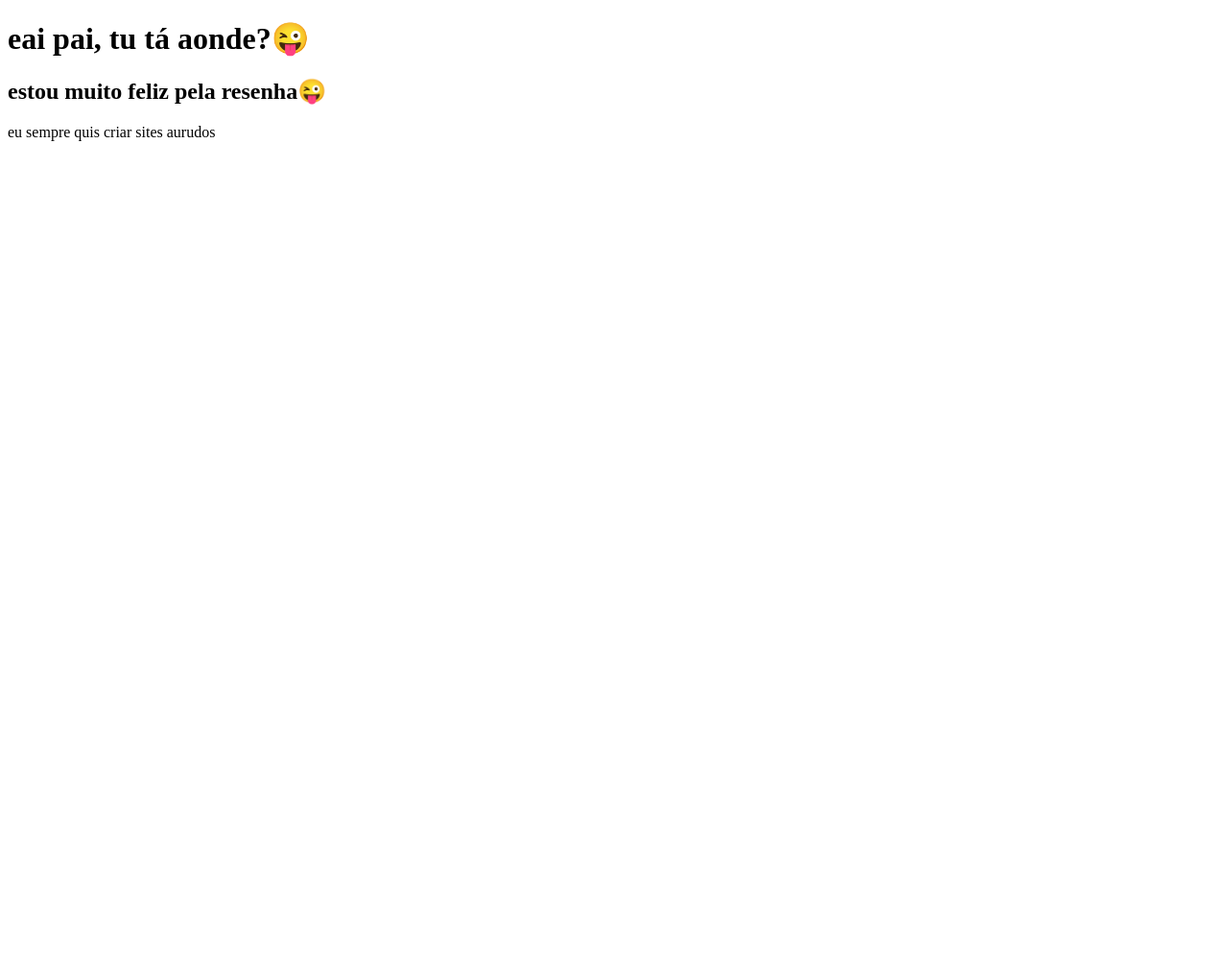
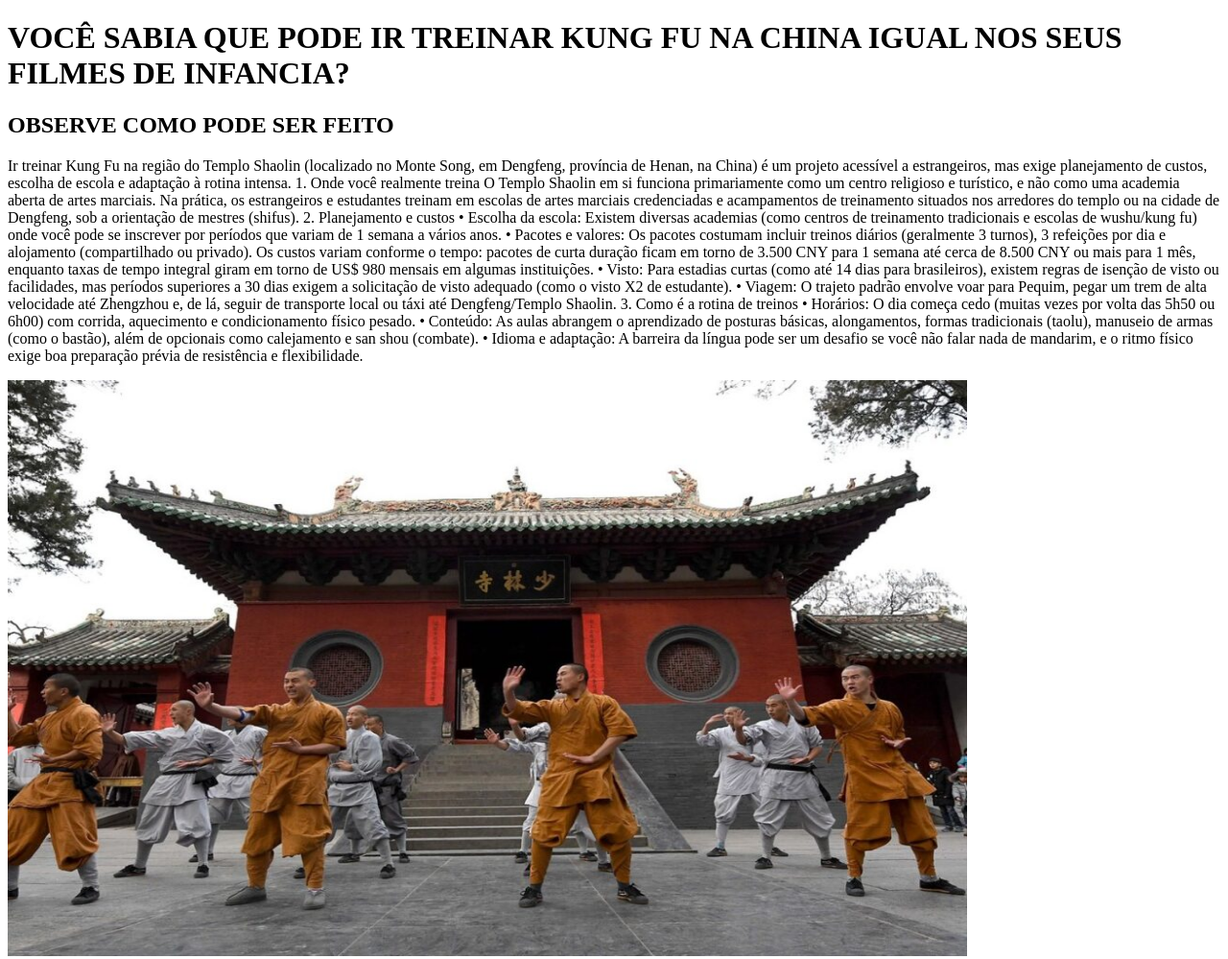
Before and after one commit to marcelocardenas36/opa, a plain HTML site: page index.html in a window 1280 px wide. Shown: the whole page at 96% size. Before the commit the page ends 800 px from the top, so only its background shows below. Drawn offline with Linux system fonts and the light colour scheme.

Commit message:
site atualizado

```diff
--- a/index.html
+++ b/index.html
@@ -3,13 +3,39 @@
     <head>
 
 
-      <title>meu primeiro site</title>
+      <title>Myfirstsite</title>
 
 
     </head>
     <body>
-        <h1>eai pai, tu tá aonde?😜</h1>
-        <h2>estou muito feliz pela resenha😜</h1>
-        <p> eu sempre quis criar sites aurudos</p>
+        <h1>VOCÊ SABIA QUE PODE IR TREINAR KUNG FU NA CHINA IGUAL NOS SEUS FILMES DE INFANCIA?</h1>
+        <h2>OBSERVE COMO PODE SER FEITO</h1>
+        <p> Ir treinar Kung Fu na região do Templo Shaolin (localizado no Monte Song, em Dengfeng, província de Henan, na China) é um projeto acessível a estrangeiros, mas exige planejamento de custos, escolha de escola e adaptação à rotina intensa.
+
+1. Onde você realmente treina
+
+O Templo Shaolin em si funciona primariamente como um centro religioso e turístico, e não como uma academia aberta de artes marciais. Na prática, os estrangeiros e estudantes treinam em escolas de artes marciais credenciadas e acampamentos de treinamento situados nos arredores do templo ou na cidade de Dengfeng, sob a orientação de mestres (shifus).
+
+2. Planejamento e custos
+
+• Escolha da escola: Existem diversas academias (como centros de treinamento tradicionais e escolas de wushu/kung fu) onde você pode se inscrever por períodos que variam de 1 semana a vários anos.
+• Pacotes e valores: Os pacotes costumam incluir treinos diários (geralmente 3 turnos), 3 refeições por dia e alojamento (compartilhado ou privado). Os custos variam conforme o tempo: pacotes de curta duração ficam em torno de 3.500 CNY para 1 semana até cerca de 8.500 CNY ou mais para 1 mês, enquanto taxas de tempo integral giram em torno de US$ 980 mensais em algumas instituições.
+• Visto: Para estadias curtas (como até 14 dias para brasileiros), existem regras de isenção de visto ou facilidades, mas períodos superiores a 30 dias exigem a solicitação de visto adequado (como o visto X2 de estudante).
+• Viagem: O trajeto padrão envolve voar para Pequim, pegar um trem de alta velocidade até Zhengzhou e, de lá, seguir de transporte local ou táxi até Dengfeng/Templo Shaolin.
+
+3. Como é a rotina de treinos
+
+• Horários: O dia começa cedo (muitas vezes por volta das 5h50 ou 6h00) com corrida, aquecimento e condicionamento físico pesado.
+• Conteúdo: As aulas abrangem o aprendizado de posturas básicas, alongamentos, formas tradicionais (taolu), manuseio de armas (como o bastão), além de opcionais como calejamento e san shou (combate).
+• Idioma e adaptação: A barreira da língua pode ser um desafio se você não falar nada de mandarim, e o ritmo físico exige boa preparação prévia de resistência e flexibilidade.
+</p>
+        <img
+        src="./templo-shaolin-1024x703.jpg"
+        alt="Esta imagem apresenta um monge shaolin dando aulas para extrangeiros"
+        width="1000px"
+        height="600px"
+        >
+
+
     </body>
 </html>
```
Also changed, not shown: templo-shaolin-1024x703.jpg (added), transferir (1).png (added).
